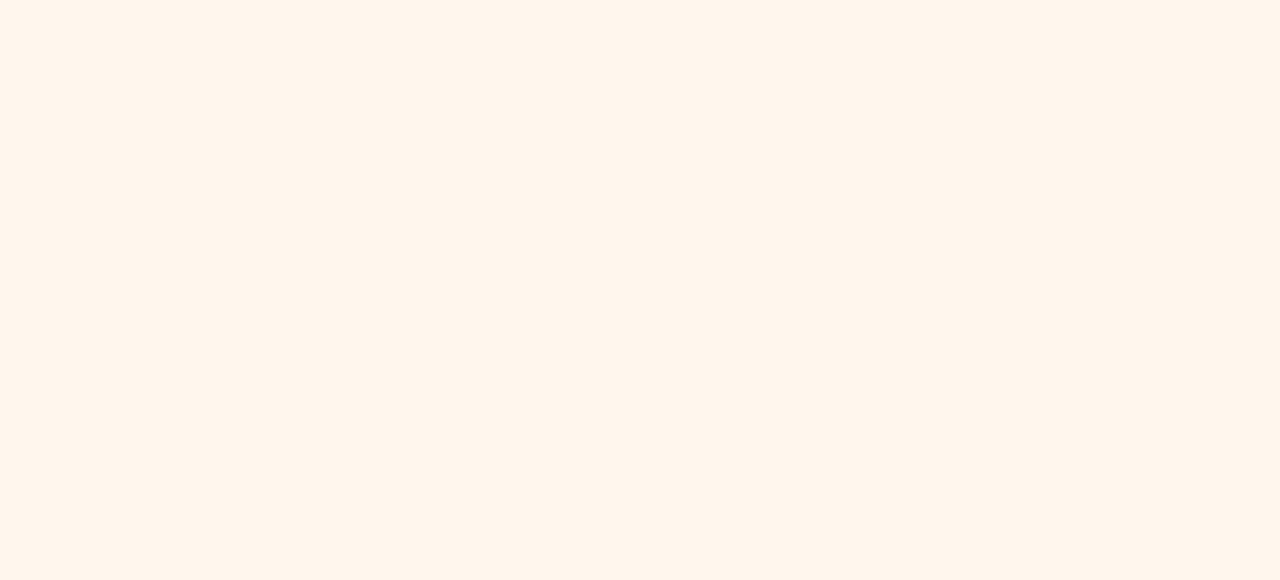
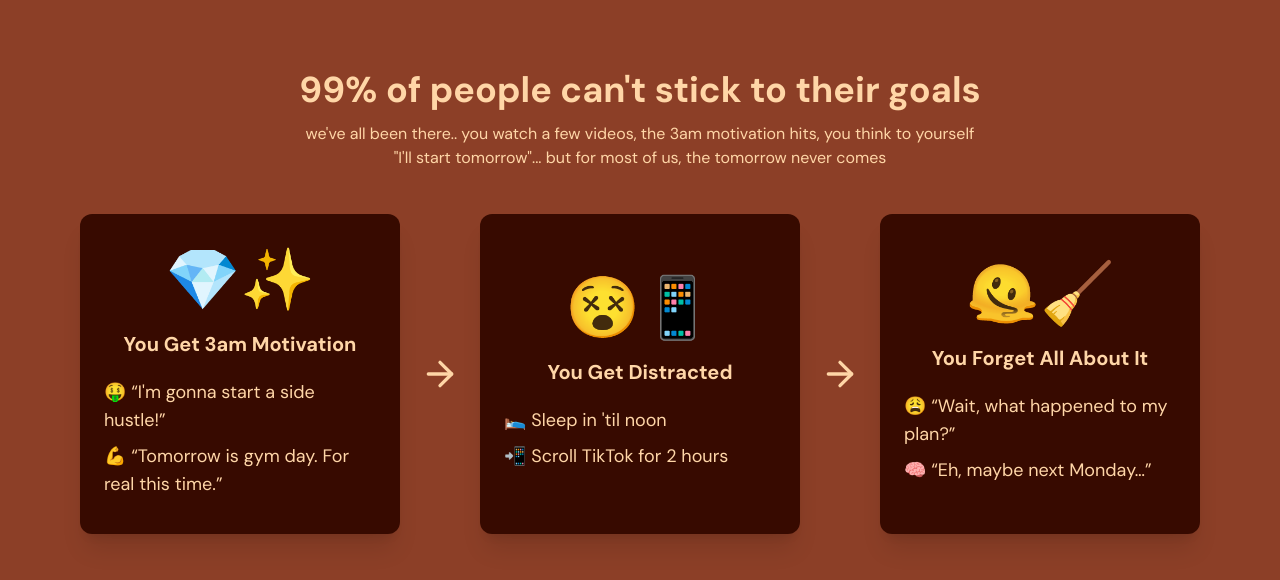
Before and after one commit to nabeelv7/habitopia, a SvelteKit app: page / in a window 1280 px wide. Shown: the part 1077-1657 px from the top of the page. Before the commit the page ends 1067 px from the top, so only its background shows below. Built offline with nearby package versions, Linux system fonts and the light colour scheme.

Commit message:
added averagejourney

```diff
--- /dev/null
+++ b/src/lib/components/AverageJourney.svelte
@@ -0,0 +1,17 @@
+<script>
+  import AverageJourneySteps from "./AverageJourneySteps.svelte";
+</script>
+
+<div
+  class="bg-accent text-accent-content px-5 gap-3 flex flex-col justify-center items-center py-20"
+>
+  <div class="w-full relative text-center">
+    <h1 class="text-4xl font-bold">99% of people can't stick to their goals</h1>
+  </div>
+  <p class="max-w-2xl text-center">
+    we've all been there.. you watch a few videos, the 3am motivation hits, you
+    think to yourself "I'll start tomorrow"... but for most of us, the tomorrow
+    never comes
+  </p>
+  <AverageJourneySteps />
+</div>
--- /dev/null
+++ b/src/lib/components/AverageJourneySteps.svelte
@@ -0,0 +1,53 @@
+<script>
+  import { ArrowRight } from "@lucide/svelte";
+
+  const steps = [
+    {
+      emoji: "💎✨",
+      title: "You get 3am motivation",
+      example1: "🤑 “I'm gonna start a side hustle!”",
+      example2: "💪 “Tomorrow is gym day. For real this time.”",
+    },
+    {
+      emoji: "😵📱",
+      title: "You get distracted",
+      example1: "🛌 Sleep in 'til noon",
+      example2: "📲 Scroll TikTok for 2 hours",
+    },
+    {
+      emoji: "🫠🧹",
+      title: "You forget all about it",
+      example1: "😩 “Wait, what happened to my plan?”",
+      example2: "🧠 “Eh, maybe next Monday…”",
+    },
+  ];
+</script>
+
+<div
+  class="flex flex-wrap justify-center items-center py-8 gap-5 md:flex-row flex-col"
+>
+  {#each steps as step, i}
+    <div class="flex items-center md:flex-row flex-col gap-5">
+      <div
+        class="bg-secondary text-secondary-content w-80 aspect-square rounded-xl flex flex-col p-6 shadow-xl"
+      >
+        <div class="flex flex-col justify-center gap-5 items-center h-full">
+          <h1 class="text-6xl font-bold">{step.emoji}</h1>
+          <p class="text-xl font-bold capitalize text-center">{step.title}</p>
+          <ul class="space-y-2 text-lg text-left w-full">
+            <li>{step.example1}</li>
+            <li>{step.example2}</li>
+          </ul>
+        </div>
+      </div>
+
+      {#if i < steps.length - 1}
+        <ArrowRight class="text-secondary-content md:block hidden" size={40} />
+        <ArrowRight
+          class="text-secondary-content block md:hidden rotate-90"
+          size={40}
+        />
+      {/if}
+    </div>
+  {/each}
+</div>
--- a/src/lib/components/Hero.svelte
+++ b/src/lib/components/Hero.svelte
@@ -3,11 +3,11 @@
   class="flex flex-col justify-center items-center text-center py-20 px-5"
 >
   <h1 class="text-5xl md:text-7xl font-extrabold leading-tight">
-    Turn your life into a <span class="underline">game</span>
+    Turn your life into a <span class="underline decoration-dashed">game</span>
   </h1>
   <p class="mt-4 text-lg md:text-xl text-neutral-500 max-w-xl">
-    Crush bad habits, stack wins ✨, and build your very own zoo of awesome animals
-    🐒🐅🦜
+    Crush bad habits, stack wins ✨, and build your very own zoo of awesome
+    animals 🐒🐅🦜
   </p>
   <button class="btn btn-secondary mt-8 btn-xl">Crush Bad Habits</button>
   <!-- iframe -->
--- a/src/routes/+page.svelte
+++ b/src/routes/+page.svelte
@@ -1,5 +1,7 @@
 <script>
-    import Hero from "$lib/components/Hero.svelte";
+  import Hero from "$lib/components/Hero.svelte";
+  import AverageJourney from "$lib/components/AverageJourney.svelte";
 </script>
 
 <Hero />
+<AverageJourney />
```
